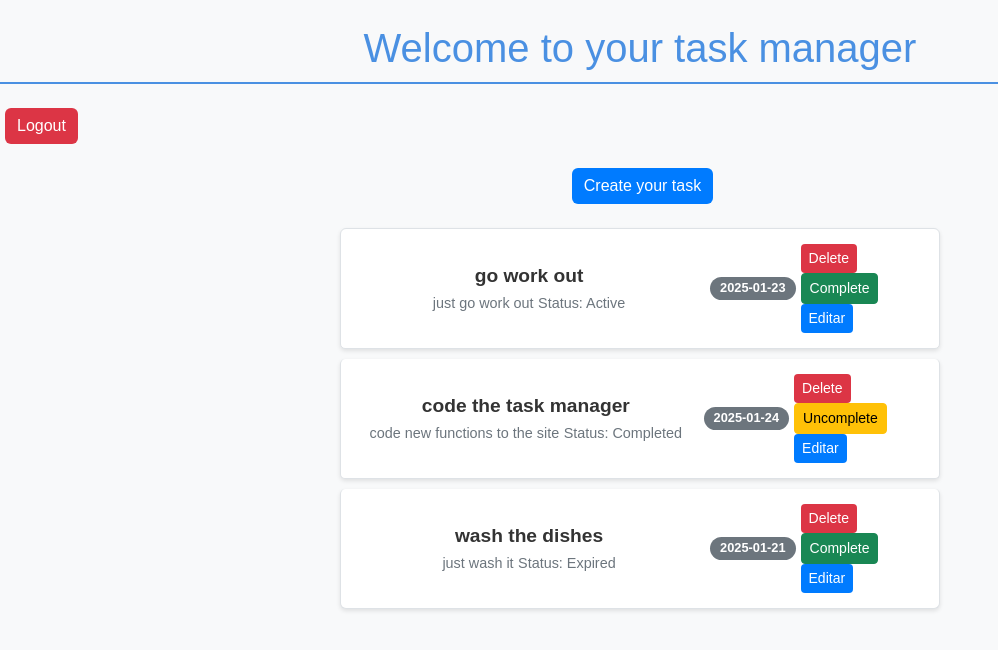
After one commit to EduardoAugusto-dev/todo-list_with_account_system, a Flask app: page /tasks/list_tasks in a window 1280 px wide. The commit adds this page. Shown: the top 650 px of the page, without its empty margins (0-998 px from the left). Run offline with Flask 3, Linux system fonts and the light colour scheme; a user stored in the database is signed in; data comes from the database, SQL or seed files in the repository; both versions use the stored data as it was after the commit.

Commit message:
sistema de logout, melhorias no visual e sistema de status

```diff
--- a/main.py
+++ b/main.py
@@ -2,7 +2,8 @@ from flask import Flask, render_template, Blueprint, redirect, url_for
 from routes.todo import tasks
 from routes.user import user
 from models.database import db, User, Task
-from flask_login import current_user, LoginManager, login_user
+from flask_login import current_user, LoginManager, login_user, login_required
+from datetime import date
 
 app = Flask(__name__)
 app.secret_key = 'GENERIC_KEY'
@@ -14,17 +15,19 @@ login_manager.init_app(app)
 def load_user(user_id):
     return User.get_or_none(User.id == int(user_id))
 
-# Blueprints
 home = Blueprint('home', __name__, url_prefix='/home')
 
 @home.route('/')
+@login_required
 def home_page():
-    if current_user.is_authenticated:
-        user_id = current_user.id
-        tasks = Task.select().where(Task.user == user_id)
-        return render_template('index.html', tasks=tasks)
-    else:
-        return redirect(url_for('user.login'))
+    tasks = Task.select().where(Task.user == current_user.id)
+    print(f"Tasks: {tasks}")
+    return render_template('index.html', tasks=tasks)
+
+def verificar_expiracao():
+    tasks = Task.select()
+    for task in tasks:
+        task.update_status()
 
 def blueprint_conf(app):
     app.register_blueprint(home)
@@ -35,10 +38,14 @@ blueprint_conf(app)
 
 def db_config():
     db.connect()
-    db.create_tables([User], safe=True)
-    db.create_tables([Task], safe=True)
+    db.create_tables([User, Task], safe=True)
 
 db_config()
+
+@app.before_request
+def before_request():
+    if current_user.is_authenticated:
+        verificar_expiracao()
 
 @app.route('/')
 def homepage():
--- a/routes/todo.py
+++ b/routes/todo.py
@@ -1,59 +1,106 @@
-from flask import Blueprint, flash, g, redirect, render_template, request, session, url_for, jsonify
-from models.database import User
+from flask import Flask, render_template, redirect, url_for, request, Blueprint, jsonify
+from flask_login import current_user
 from peewee import IntegrityError
-from models.database import db
-from models.database import Task
+from models.database import db, Task, User
 
-
-tasks = Blueprint('tasks', __name__, url_prefix = '/tasks')
+tasks = Blueprint('tasks', __name__, url_prefix='/tasks')
 
 @tasks.route('/create_task', methods=['POST'])
 def create_task():
-    if request.method == 'POST':
-        title = request.form.get('title')
-        description = request.form.get('description')
-        term = request.form.get('term')
-        user_id = request.form.get('user_id')
+    title = request.form.get('title')
+    description = request.form.get('description')
+    term = request.form.get('term')
 
-        if not title or not description or not term or not user_id:
-            return jsonify({'status': 'error', 'message': "please fill all fields!"})
+    user = current_user
 
-        user = User.get_or_none(User.id == user_id)
-        if not user:
-            return jsonify({'status': 'error', 'message': "User not found"})
+    if not title or not description or not term:
+        return jsonify({'status': 'error', 'message': "Please fill all fields!"})
 
-        try:
-            with db.atomic():
-                user = User.get(User.id == user_id)
-                Task.create(title=title, description = description, term = term, user = user)
-            return redirect(url_for('home.home_page'))
+    try:
+        with db.atomic():
+            Task.create(title=title, description=description, term=term, user=user)
+        return redirect(url_for('home.home_page'))
 
-        except User.DoesNotExist:
-            return jsonify({'status': 'error', 'message': "User not found"})
-        except IntegrityError as e:
-            return jsonify({'status': 'error', 'message': f"Database error: {str(e)}"})
+    except IntegrityError as e:
+        return jsonify({'status': 'error', 'message': f"Database error: {str(e)}"})
+    except Exception as e:
+        return jsonify({'status': 'error', 'message': f"An error occurred: {str(e)}"})
 
 @tasks.route('/remove_task', methods=['POST'])
 def remove_task():
     task_id = request.form.get('task_id')
 
     if not task_id:
-        return jsonify({'status':'error', 'message': "Task ID and User ID are required!"})
+        return jsonify({'status':'error', 'message': "Task ID is required!"})
 
     try:
+        task = Task.get_or_none(Task.id == task_id, Task.user == current_user.id)
+        if not task:
+            return jsonify({'status': 'error', 'message': "Task not found or does not belong to you!"})
+
         with db.atomic():
-            task = Task.get_or_none(Task.id == task_id)
-            if not task:
-                return jsonify({'status': 'error', 'message': "Task not found or the task are not of yours!"})
-
             task.delete_instance()
         return redirect(url_for('home.home_page'))
     except Exception as e:
         return jsonify({'status': 'error', 'message': f"Error: {str(e)}"})
 
-@tasks.route('/edit_task', methods=['POST'])
-def edit_task():
-    pass
+@tasks.route('/edit_task/<int:task_id>')
+def edit_task(task_id):
+    task = Task.get_by_id(task_id)
+    return render_template('edit_task.html', task=task)
+
+@tasks.route('/update_task', methods=['POST'])
+def update_task():
+    task_id = request.form.get('task_id')
+
+    if not task_id:
+        return "Task ID not provided", 400
+
+    try:
+        edited_task = Task.get_by_id(task_id)
+    except Task.DoesNotExist:
+        return "Task not found", 404
+
+    edited_task.title = request.form.get('title')
+    edited_task.description = request.form.get('description')
+    edited_task.term = request.form.get('term')
+    edited_task.save()
+    return redirect(url_for('tasks.list_tasks'))
+
+@tasks.route('/complete_task', methods=['POST'])
+def complete_task():
+    task_id = request.form.get('task_id')
+
+    if not task_id:
+        return "Task ID not provided", 400
+
+    try:
+        task = Task.get_by_id(task_id)
+        task.status = "Completed"
+        task.save()
+        return redirect(url_for('home.home_page'))
+    except Task.DoesNotExist:
+        return "Task not found", 404
+
+@tasks.route('/uncomplete_task', methods=['POST'])
+def uncomplete_task():
+    task_id = request.form.get('task_id')
+    if not task_id:
+        return "Task ID not provided", 400
+
+    try:
+        task = Task.get_by_id(task_id)
+        task.status = 'Active'
+        task.save()
+        return redirect(url_for('home.home_page'))
+    except Task.DoesNotExist:
+        return "Task not found", 404
+
+
+@tasks.route('/list_tasks')
+def list_tasks():
+    tasks = Task.select().where(Task.user == current_user.id)
+    return render_template('index.html', tasks=tasks)
 
 @tasks.route('/task_status', methods=['POST'])
 def task_status():
--- a/static/app.css
+++ b/static/app.css
@@ -1,12 +1,79 @@
+/* Estilo básico para o corpo */
 body {
-    background-color: #cecaca;
     font-family: Arial, sans-serif;
+    background-color: #f8f9fa;
+    color: #333;
 }
 
-.list-group {
-    border: solid 1px gray;
+.logout {
+    position: fixed;
+    top: 10px;
+    right: 10px;
 }
 
-.btn-sm {
-    border-radius: 20%;
+h1 {
+    font-family: 'Arial', sans-serif; /* Uma fonte simples e legível */
+    font-size: 2.5rem; /* Tamanho adequado para o título */
+    color: #4a90e2; /* Um tom de azul suave */
+    text-align: center; /* Centraliza o título */
+    margin: 20px 0; /* Espaçamento ao redor */
+    border-bottom: 2px solid #4a90e2; /* Linha decorativa abaixo */
+    padding-bottom: 10px; /* Espaçamento entre o texto e a linha */
 }
+
+/* Estilização da lista de tarefas */
+.list-group {
+    max-width: 600px;
+    margin: 0 auto;
+    padding: 0;
+    list-style: none;
+}
+
+.list-group-item {
+    background-color: #fff;
+    border: 1px solid #dee2e6;
+    border-radius: 5px;
+    margin-bottom: 10px;
+    padding: 15px;
+    display: flex;
+    justify-content: space-between;
+    align-items: center;
+    box-shadow: 0 2px 4px rgba(0, 0, 0, 0.1);
+}
+
+.list-group-item:hover {
+    background-color: #f1f1f1;
+}
+
+/* Estilização do texto da tarefa */
+.list-group-item strong {
+    font-size: 1.2rem;
+    color: #333;
+}
+
+.list-group-item small {
+    font-size: 0.9rem;
+    color: #6c757d;
+}
+
+/* Estilização do badge */
+.badge {
+    font-size: 0.8rem;
+    padding: 5px 10px;
+    border-radius: 15px;
+}
+
+/* Estilização dos botões */
+.btn {
+    margin-left: 5px;
+}
+
+.btn-primary {
+    background-color: #007bff;
+    border: none;
+}
+
+.btn-danger {
+    background-color: #dc3545;
+    border: none;
+}
--- /dev/null
+++ b/templates/edit_task.html
@@ -0,0 +1,30 @@
+<!-- modal_edit.html -->
+<div class="modal fade" id="editModal{{ task.id }}" tabindex="-1" aria-labelledby="editModalLabel{{ task.id }}" aria-hidden="true">
+    <div class="modal-dialog">
+        <div class="modal-content">
+            <div class="modal-header">
+                <h5 class="modal-title" id="editModalLabel{{ task.id }}">Editar Tarefa</h5>
+                <button type="button" class="btn-close" data-bs-dismiss="modal" aria-label="Close"></button>
+            </div>
+            <div class="modal-body">
+                <!-- Formulário de Edição -->
+                <form action="{{ url_for('tasks.update_task') }}" method="POST">
+                    <input type="hidden" name="task_id" value="{{ task.id }}">
+                    <div class="mb-3">
+                        <label for="title{{ task.id }}" class="form-label">Título</label>
+                        <input type="text" class="form-control" id="title{{ task.id }}" name="title" value="{{ task.title }}" required>
+                    </div>
+                    <div class="mb-3">
+                        <label for="description{{ task.id }}" class="form-label">Descrição</label>
+                        <textarea class="form-control" id="description{{ task.id }}" name="description" required>{{ task.description }}</textarea>
+                    </div>
+                    <div class="mb-3">
+                        <label for="term{{ task.id }}" class="form-label">Prazo</label>
+                        <input type="date" class="form-control" id="term{{ task.id }}" name="term" value="{{ task.term }}" required>
+                    </div>
+                    <button type="submit" class="btn btn-primary">Salvar</button>
+                </form>
+            </div>
+        </div>
+    </div>
+</div>
--- a/templates/index.html
+++ b/templates/index.html
@@ -3,79 +3,101 @@
 <head>
     <meta charset="UTF-8">
     <meta name="viewport" content="width=device-width, initial-scale=1.0">
-    <link href="https://cdn.jsdelivr.net/npm/bootstrap@5.3.3/dist/css/bootstrap.min.css" rel="stylesheet" integrity="sha384-QWTKZyjpPEjISv5WaRU9OFeRpok6YctnYmDr5pNlyT2bRjXh0JMhjY6hW+ALEwIH" crossorigin="anonymous">
-    <script src="https://cdn.jsdelivr.net/npm/bootstrap@5.3.3/dist/js/bootstrap.bundle.min.js" integrity="sha384-YvpcrYf0tY3lHB60NNkmXc5s9fDVZLESaAA55NDzOxhy9GkcIdslK1eN7N6jIeHz" crossorigin="anonymous"></script>
+    <link href="https://cdn.jsdelivr.net/npm/bootstrap@5.3.3/dist/css/bootstrap.min.css" rel="stylesheet">
+    <script src="https://cdn.jsdelivr.net/npm/bootstrap@5.3.3/dist/js/bootstrap.bundle.min.js"></script>
     <link rel="stylesheet" href="{{ url_for('static', filename='app.css') }}">
     <title>Task Manager</title>
 </head>
-    <h1> Welcome to your task manager </h1>
+<body>
 
-  <!-- Button trigger modal -->
+    <h1 class="text-center my-4">Welcome to your task manager</h1>
+
+    <div>
+        <form action="{{ url_for('user.logout') }}" method="POST">
+            <button type="submit" class="btn btn-danger">
+                Logout
+            </button>
+        </form>
+    </div>
+
+    <!-- Botão para criar nova tarefa -->
     <div class="d-flex justify-content-center my-4">
-<button type="button" class="btn btn-primary" data-bs-toggle="modal" data-bs-target="#exampleModal">
+        <button type="button" class="btn btn-primary" data-bs-toggle="modal" data-bs-target="#createModal">
             Create your task
         </button>
+    </div>
 
-  <!-- Modal -->
-  <div class="modal fade" id="exampleModal" tabindex="-1" aria-labelledby="exampleModalLabel" aria-hidden="true">
+    <!-- Modal de Criação -->
+    <div class="modal fade" id="createModal" tabindex="-1" aria-labelledby="createModalLabel" aria-hidden="true">
         <div class="modal-dialog">
             <div class="modal-content">
                 <div class="modal-header">
-          <h5 class="modal-title" id="exampleModalLabel">Formulário no Modal</h5>
+                    <h5 class="modal-title" id="createModalLabel">New Task</h5>
                     <button type="button" class="btn-close" data-bs-dismiss="modal" aria-label="Close"></button>
                 </div>
                 <div class="modal-body">
-          <!-- Formulário -->
-          <form action="{{url_for('tasks.create_task')}}" method="POST">
+                    <form action="{{ url_for('tasks.create_task') }}" method="POST">
                         <div class="mb-3">
-              <label for="title" class="form-label">Título</label>
-              <input type="text" class="form-control" id="title" name="title" required>
+                            <label for="create-title" class="form-label">Title</label>
+                            <input type="text" class="form-control" id="create-title" name="title" required>
                         </div>
                         <div class="mb-3">
-              <label for="description" class="form-label">Descrição</label>
-              <textarea class="form-control" id="description" name="description" required></textarea>
+                            <label for="create-description" class="form-label">Description</label>
+                            <textarea class="form-control" id="create-description" name="description" required></textarea>
                         </div>
                         <div class="mb-3">
-              <label for="term" class="form-label">Prazo</label>
-              <input type="date" class="form-control" id="term" name="term" required>
+                            <label for="create-term" class="form-label">Term</label>
+                            <input type="date" class="form-control" id="create-term" name="term" required>
                         </div>
-            <input type="hidden" name="user_id" value="{{ session['user_id'] }}">
-            <button type="submit" class="btn btn-primary">Enviar</button>
+                        <button type="submit" class="btn btn-primary">Create</button>
                     </form>
                 </div>
             </div>
         </div>
     </div>
-  </div>
 
-  <div class="container d-flex justify-content-center align-items-start mt-5">
-    <div class="col-md-6">
-      <h1 class="text-center mb-4">Your Tasks</h1>
+    <div>
+        {% if tasks %}
         <ul class="list-group">
-          {% if tasks %}
             {% for task in tasks %}
-                  <li class="list-group-item d-flex justify-content-between align-items-center">
+            <li class="list-group-item d-flex justify-content-between align-items-center {% if task.status == 'Expired' %}list-group-item-danger{% elif task.status == 'Completed' %}list-group-item-success{% endif %}">
                 <div class="text-center w-100">
                     <strong>{{ task.title }}</strong><br>
                     <small>{{ task.description }}</small>
+                    <small>Status: {{ task.status }}</small>
                 </div>
                 <span class="badge bg-secondary ms-2">{{ task.term }}</span>
-
-                      <form action="{{url_for('tasks.remove_task')}}" method="POST" style="display: inline;">
-                          <input type="hidden" name="task_id" value="{{ task.id}}">
+                <div>
+                    <form action="{{ url_for('tasks.remove_task') }}" method="POST" style="display: inline;">
+                        <input type="hidden" name="task_id" value="{{ task.id }}">
                         <button type="submit" class="btn btn-danger btn-sm">Delete</button>
                     </form>
+                    {% if task.status == 'Completed' %}
+                    <form action="{{ url_for('tasks.uncomplete_task') }}" method="POST" style="display: inline;">
+                        <input type="hidden" name="task_id" value="{{ task.id }}">
+                        <button type="submit" class="btn btn-warning btn-sm">Uncomplete</button>
+                    </form>
+                    {% else %}
+                    <form action="{{ url_for('tasks.complete_task') }}" method="POST" style="display: inline;">
+                        <input type="hidden" name="task_id" value="{{ task.id }}">
+                        <button type="submit" class="btn btn-success btn-sm">Complete</button>
+                    </form>
+                    {% endif %}
+                    <!-- Button trigger modal -->
+                    <button type="button" class="btn btn-primary btn-sm" data-bs-toggle="modal" data-bs-target="#editModal{{ task.id }}">
+                        Editar
+                    </button>
+                    {% include 'edit_task.html' %}
+                </div>
             </li>
             {% endfor %}
-          {% else %}
-              <li class="list-group-item text-center">No tasks available. Create one!</li>
-          {% endif %}
         </ul>
-  </div>
-</div>
 
 
-<body>
+        {% else %}
+            <p class="text-center">No tasks available.</p>
+        {% endif %}
+    </div>
 
 </body>
 </html>
```
Also changed, not shown: models/database.py (+14 -1 lines), routes/user.py (+26 -15 lines), static/app_account.css (added, +39 -0 lines), templates/login.html (+14 -7 lines), templates/register.html (+20 -18 lines), user.db. Lines whose indentation alone changed are shown as unchanged.
